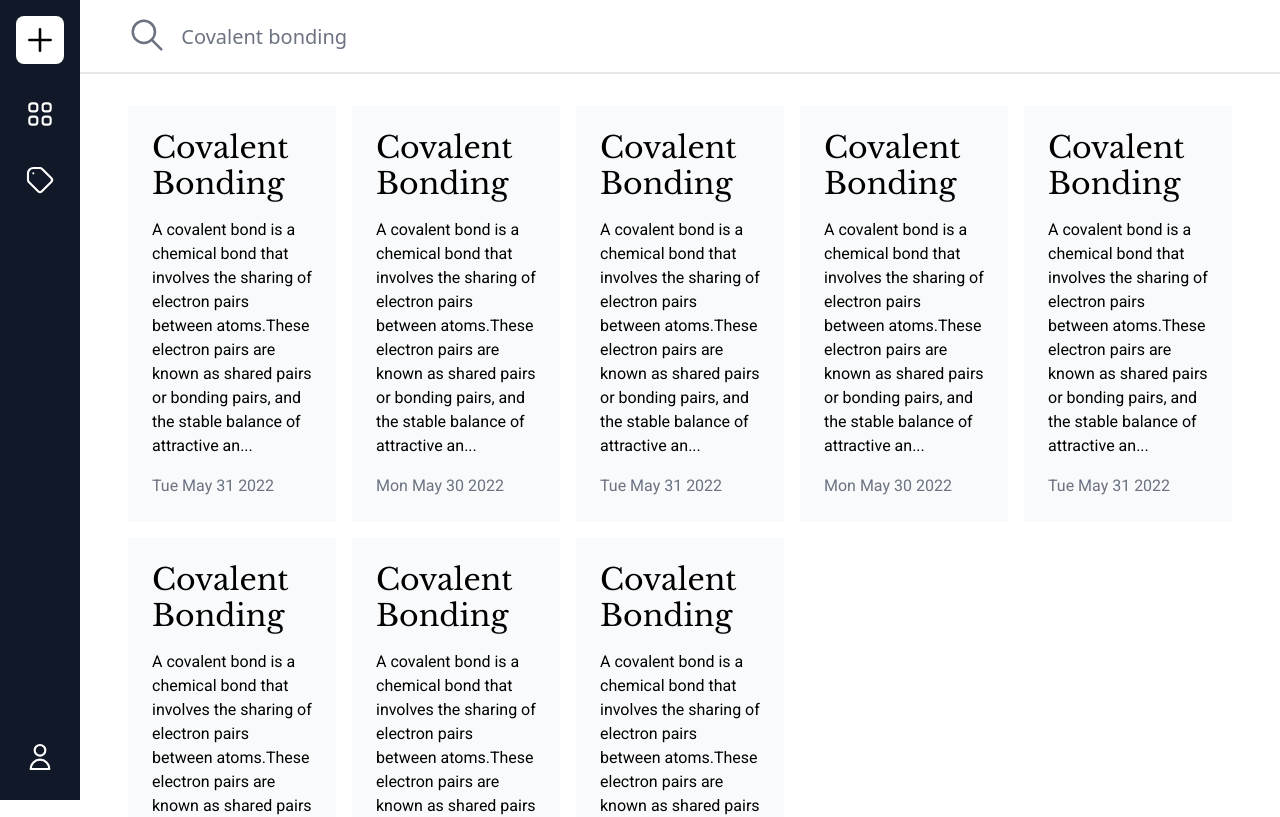
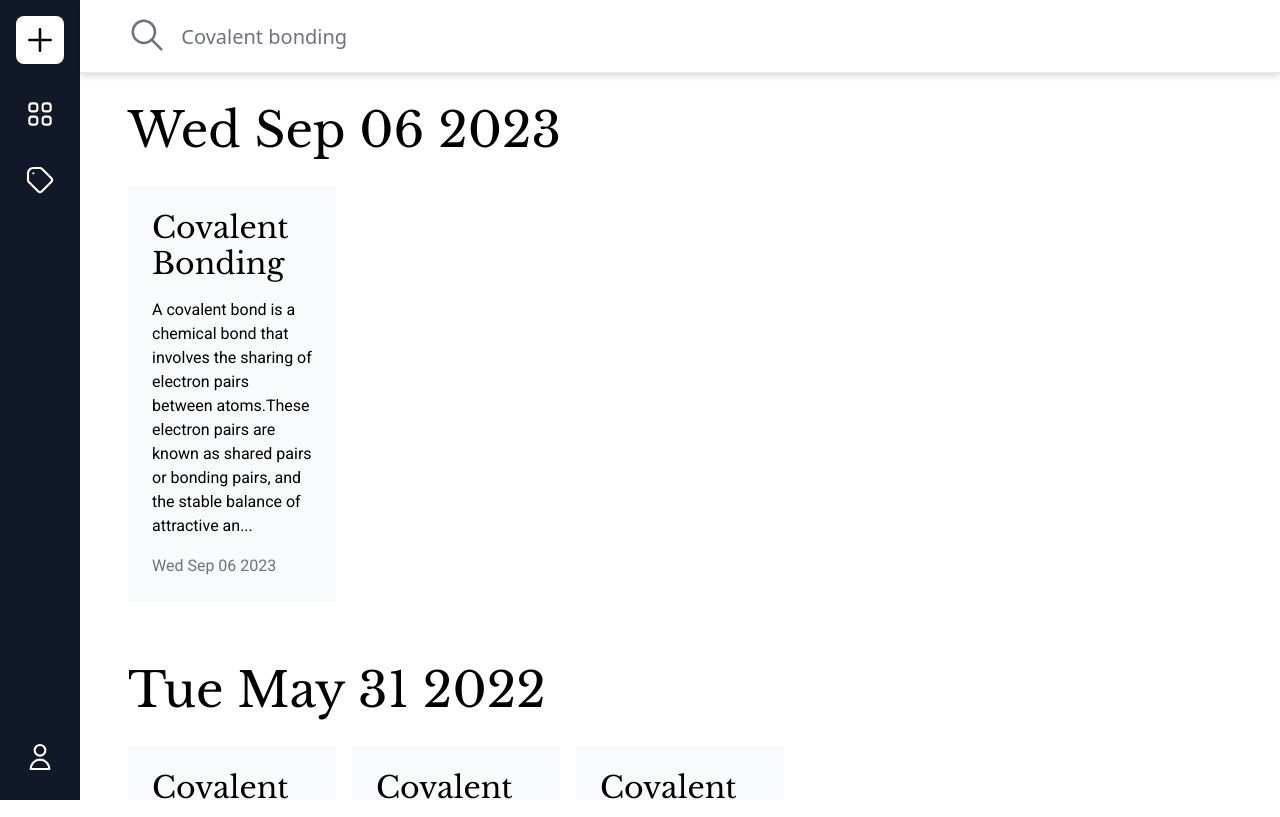
Before and after one commit to kakalition/writo, a React (Vite) app in the folder frontend/: page /app in a window 1280 px wide. Shown: the top 817 px of the page. Built offline with nearby package versions, Linux system fonts and the light colour scheme.

Commit message:
Moves components in NoteListPage to its own files; Create NoteDataMapper

```diff
--- a/frontend/package.json
+++ b/frontend/package.json
@@ -9,11 +9,13 @@
   },
   "dependencies": {
     "axios": "^0.27.2",
+    "lodash": "^4.17.21",
     "react": "^18.0.0",
     "react-dom": "^18.0.0",
     "react-router-dom": "^6.3.0"
   },
   "devDependencies": {
+    "@types/lodash": "^4.14.182",
     "@types/react": "^18.0.0",
     "@types/react-dom": "^18.0.0",
     "@typescript-eslint/eslint-plugin": "^5.26.0",
--- /dev/null
+++ b/frontend/src/common-component/AppNavbarComponent.tsx
@@ -0,0 +1,21 @@
+import GridIcon from './icons/GridIcon';
+import PlusIcon from './icons/PlusIcon';
+import TagIcon from './icons/TagIcon';
+import UserIcon from './icons/UserIcon';
+
+export default function AppNavbarComponent() {
+  const iconClass = 'w-8 h-8 stroke-white stroke-[0.1rem]';
+
+  return (
+    <div id="navbar" className="flex flex-col justify-start items-center p-4 h-full bg-gray-900">
+      <div className="p-2 w-12 h-12 bg-white rounded-lg stroke-gray-900 stroke-[0.12rem]"><PlusIcon /></div>
+      <div className="h-12" />
+      <div className={iconClass}><GridIcon /></div>
+      <div className="h-12" />
+      <div className={iconClass}><TagIcon /></div>
+      <div className="h-full" />
+      <div className={iconClass}><UserIcon /></div>
+      <div className="h-4" />
+    </div>
+  );
+}
--- a/frontend/src/features/app/note-list/NoteListPage.tsx
+++ b/frontend/src/features/app/note-list/NoteListPage.tsx
@@ -1,10 +1,8 @@
-import GridIcon from '../../../common-component/icons/GridIcon';
-import PlusIcon from '../../../common-component/icons/PlusIcon';
-import SearchIcon from '../../../common-component/icons/SearchIcon';
-import TagIcon from '../../../common-component/icons/TagIcon';
-import UserIcon from '../../../common-component/icons/UserIcon';
+import { useMemo } from 'react';
+import AppNavbarComponent from '../../../common-component/AppNavbarComponent';
 import { NoteType } from '../typedefs/NoteType';
-import NoteTileComponent from './components/NoteTileComponent';
+import SearchbarComponent from './components/SearchbarComponent';
+import NoteDataMapper from './utils/NoteDataMapper';
 
 const dummyData: NoteType[] = [
   {
@@ -14,7 +12,7 @@ const dummyData: NoteType[] = [
       { name: 'Chemistry', body_color: '#000000', text_color: '#FFFFFF' },
       { name: 'Project', body_color: '#000000', text_color: '#FFFFFF' },
     ],
-    timestamp: 1653978464000,
+    timestamp: 1653978467000,
   },
   {
     title: 'Covalent Bonding',
@@ -41,7 +39,7 @@ const dummyData: NoteType[] = [
       { name: 'Chemistry', body_color: '#000000', text_color: '#FFFFFF' },
       { name: 'Test', body_color: '#000000', text_color: '#FFFFFF' },
     ],
-    timestamp: 1653892064000,
+    timestamp: 1653792064000,
   },
   {
     title: 'Covalent Bonding',
@@ -50,7 +48,7 @@ const dummyData: NoteType[] = [
       { name: 'Chemistry', body_color: '#000000', text_color: '#FFFFFF' },
       { name: 'Project', body_color: '#000000', text_color: '#FFFFFF' },
     ],
-    timestamp: 1653978464000,
+    timestamp: 1653988464000,
   },
   {
     title: 'Covalent Bonding',
@@ -59,7 +57,7 @@ const dummyData: NoteType[] = [
       { name: 'Chemistry', body_color: '#000000', text_color: '#FFFFFF' },
       { name: 'Test', body_color: '#000000', text_color: '#FFFFFF' },
     ],
-    timestamp: 1653892064000,
+    timestamp: 1653892024000,
   },
   {
     title: 'Covalent Bonding',
@@ -68,7 +66,7 @@ const dummyData: NoteType[] = [
       { name: 'Chemistry', body_color: '#000000', text_color: '#FFFFFF' },
       { name: 'Project', body_color: '#000000', text_color: '#FFFFFF' },
     ],
-    timestamp: 1653978464000,
+    timestamp: 1693978464000,
   },
   {
     title: 'Covalent Bonding',
@@ -77,59 +75,20 @@ const dummyData: NoteType[] = [
       { name: 'Chemistry', body_color: '#000000', text_color: '#FFFFFF' },
       { name: 'Test', body_color: '#000000', text_color: '#FFFFFF' },
     ],
-    timestamp: 1653892064000,
+    timestamp: 1553892064000,
   },
 ];
 
-function AppNavbar() {
-  const iconClass = 'w-8 h-8 stroke-white stroke-[0.1rem]';
-
-  return (
-    <div id="navbar" className="flex flex-col justify-start items-center p-4 h-full bg-gray-900">
-      <div className="p-2 w-12 h-12 bg-white rounded-lg stroke-gray-900 stroke-[0.12rem]"><PlusIcon /></div>
-      <div className="h-12" />
-      <div className={iconClass}><GridIcon /></div>
-      <div className="h-12" />
-      <div className={iconClass}><TagIcon /></div>
-      <div className="h-full" />
-      <div className={iconClass}><UserIcon /></div>
-      <div className="h-4" />
-    </div>
-  );
-}
-
-function SearchbarComponent() {
-  const iconClass = 'w-10 h-10 stroke-gray-500 stroke-[0.1rem]';
-
-  return (
-    <div id="searchbar" className="flex flex-row justify-start items-center py-4 px-12 w-full border-b-2 border-b-gray-200">
-      <div className={iconClass}><SearchIcon /></div>
-      <div className="w-4" />
-      <form className="w-full h-full">
-        <input
-          aria-label="search query"
-          id="query"
-          className="w-full h-full text-xl text-gray-500 placeholder:text-gray-500 focus:outline-0"
-          type="text"
-          name="query"
-          placeholder="Covalent bonding"
-        />
-      </form>
-    </div>
-  );
-}
-
 export default function NoteListPage() {
-  const generatedComponent = dummyData.map(
-    (data) => <NoteTileComponent key={data.timestamp} noteType={data} />,
-  );
+  const sortedData = dummyData.sort((a, b) => b.timestamp - a.timestamp);
+  const generatedComponent = useMemo(() => NoteDataMapper(sortedData), [sortedData]);
 
   return (
     <div id="page-container" className="flex flex-row w-screen h-screen">
-      <AppNavbar />
+      <AppNavbarComponent />
       <div id="app-content" className="flex flex-col w-full h-full">
         <SearchbarComponent />
-        <div className="grid grid-cols-5 gap-4 p-8 px-12 w-full">
+        <div className="flex overflow-y-scroll flex-col py-8 px-12 w-full">
           {generatedComponent}
         </div>
       </div>
--- a/frontend/src/features/app/note-list/components/SearchbarComponent.tsx
+++ b/frontend/src/features/app/note-list/components/SearchbarComponent.tsx
@@ -0,0 +1,22 @@
+import SearchIcon from '../../../../common-component/icons/SearchIcon';
+
+export default function SearchbarComponent() {
+  const iconClass = 'w-10 h-10 stroke-gray-500 stroke-[0.1rem]';
+
+  return (
+    <div id="searchbar" className="flex z-[1] flex-row justify-start items-center py-4 px-12 w-full border-b-2 border-b-gray-200 shadow-md">
+      <div className={iconClass}><SearchIcon /></div>
+      <div className="w-4" />
+      <form className="w-full h-full">
+        <input
+          aria-label="search query"
+          id="query"
+          className="w-full h-full text-xl text-gray-500 placeholder:text-gray-500 focus:outline-0"
+          type="text"
+          name="query"
+          placeholder="Covalent bonding"
+        />
+      </form>
+    </div>
+  );
+}
--- /dev/null
+++ b/frontend/src/features/app/note-list/utils/NoteDataMapper.tsx
@@ -0,0 +1,25 @@
+import _ from 'lodash';
+import React from 'react';
+import { NoteType } from '../../typedefs/NoteType';
+import NoteTileComponent from '../components/NoteTileComponent';
+
+function SingleNoteMapper(data: NoteType[]) {
+  const mappedData = data.map((element) => (
+    <NoteTileComponent key={element.timestamp} noteType={element} />
+  ));
+
+  return mappedData;
+}
+
+export default function NoteDataMapper(data: NoteType[]) {
+  const te = _.groupBy(data, (value) => new Date(value.timestamp).toDateString());
+  const tes = _.mapValues(te, (value, key) => (
+    <React.Fragment key={key}>
+      <h1 className="mb-8 text-5xl text-black font-libre-baskerville">{key}</h1>
+      <div className="grid grid-cols-2 gap-4 mb-16 w-full md:grid-cols-3 lg:grid-cols-4 xl:grid-cols-5">
+        {SingleNoteMapper(value)}
+      </div>
+    </React.Fragment>
+  ));
+  return _.values(tes);
+}
```
Also changed, not shown: 1 other file (tests, documents, lock files or other folders).
